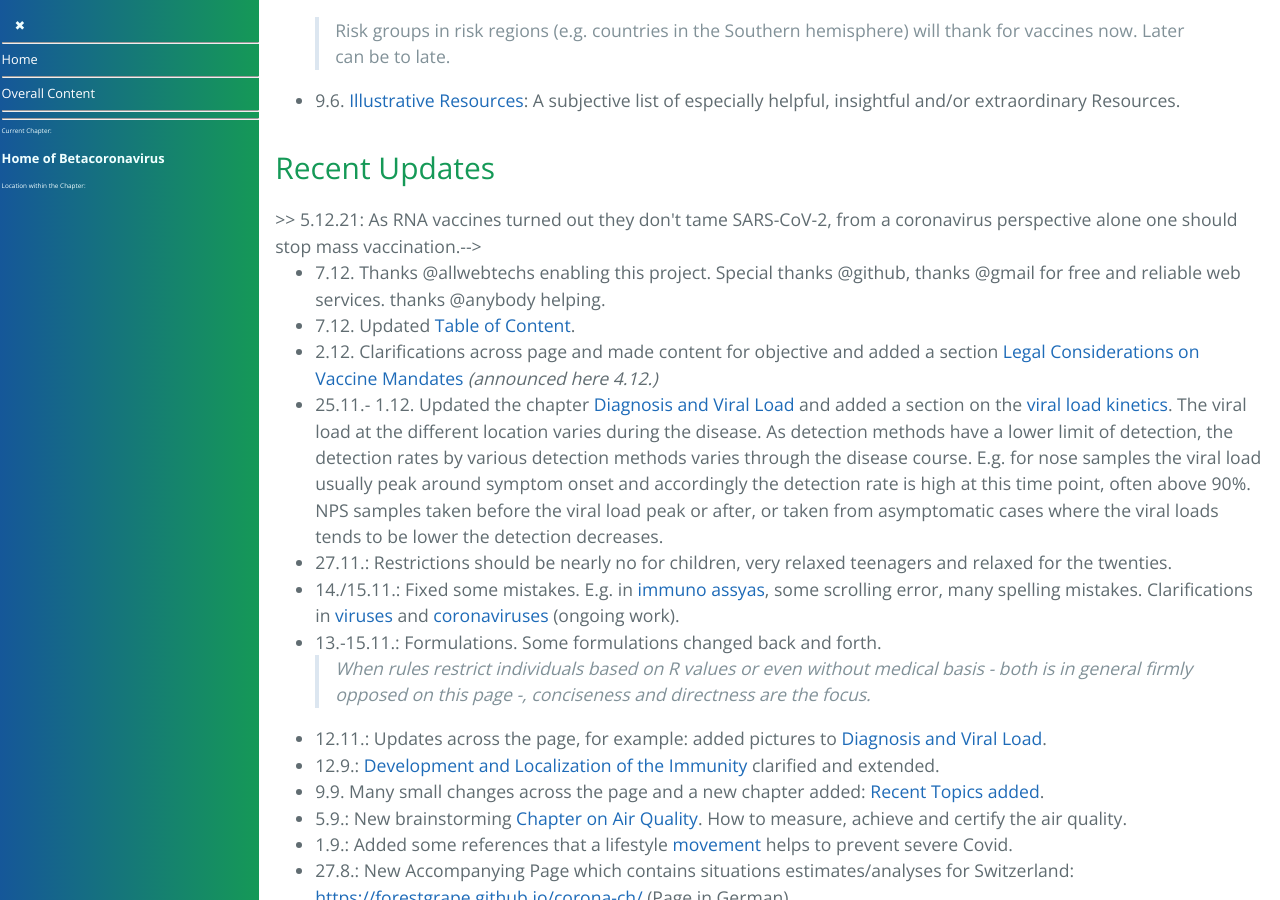
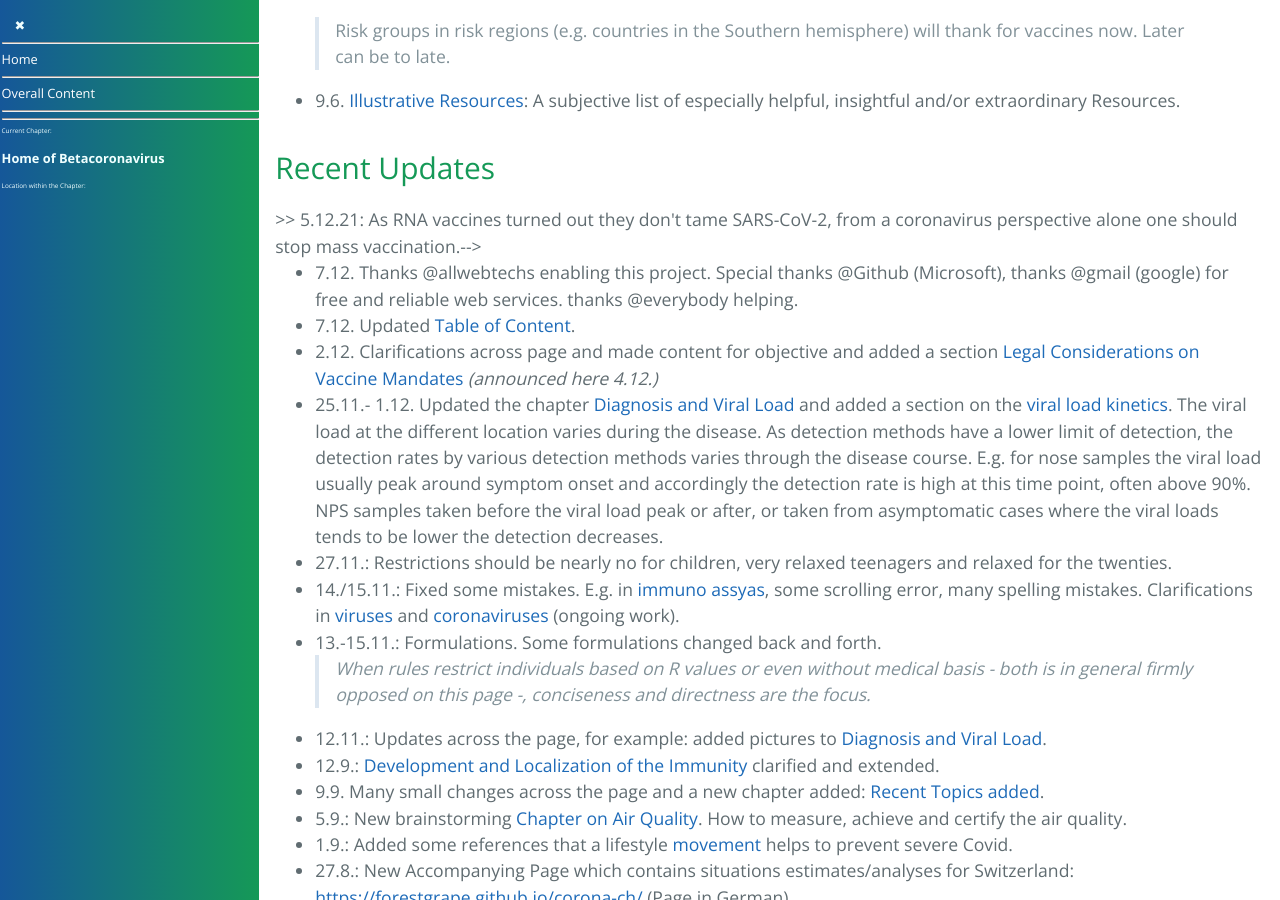
Before and after one commit to forestgrape/coronavirus, a Jekyll site: the page built from index.md, in a window 1280 px wide and 900 px high, scrolled down 2546 px. Built offline with Jekyll 4.4.1, drawn with Linux system fonts in a browser that asks for light colours; our own code applies the rules of GitHub Pages for plain Markdown files.

Commit message:
clarified thx

```diff
--- a/index.md
+++ b/index.md
@@ -73,7 +73,7 @@ There is also a rather subjective page in German with some comments on the Coron
 
 ### Recent Updates
 <!-->>> 5.12.21: As RNA vaccines turned out they don't tame SARS-CoV-2, from a coronavirus perspective alone one should stop mass vaccination.-->
-- 7.12. Thanks @allwebtechs  enabling this project. Special thanks @github, thanks @gmail for free and reliable web services. thanks @anybody helping.
+- 7.12. Thanks @allwebtechs  enabling this project. Special thanks @Github (Microsoft), thanks @gmail (google) for free and reliable web services. thanks @everybody helping.
 - 7.12. Updated [Table of Content](#content).
 - 2.12. Clarifications across page and made content for objective and added a section [Legal Considerations on Vaccine Mandates](./7_social/individual_measures.md) *(announced here 4.12.)*
 - 25.11.- 1.12. Updated the chapter [Diagnosis and Viral Load](./3_medical/diagnosis_and_viral_load.md) and added a section on the [viral load kinetics](./3_medical/diagnosis_and_viral_load.md#viral-load-kinetics). The viral load at the different location varies during the disease. As detection methods have a lower limit of detection, the detection rates by various detection methods varies through the disease course. E.g. for nose samples the viral load usually peak around symptom onset  and accordingly the detection rate is high at this time point, often above 90%. NPS samples taken before the viral load peak or after, or taken from asymptomatic cases where the viral loads tends to be lower the detection decreases.
```
